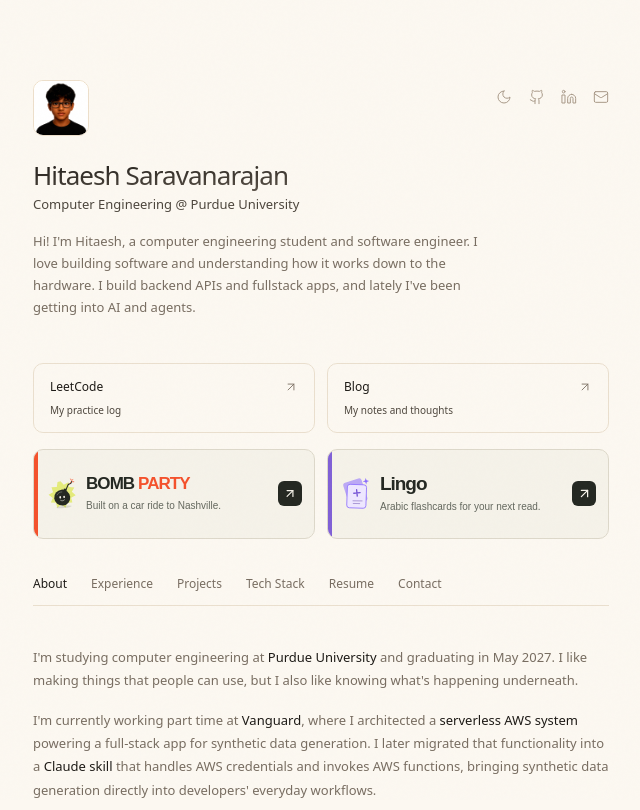
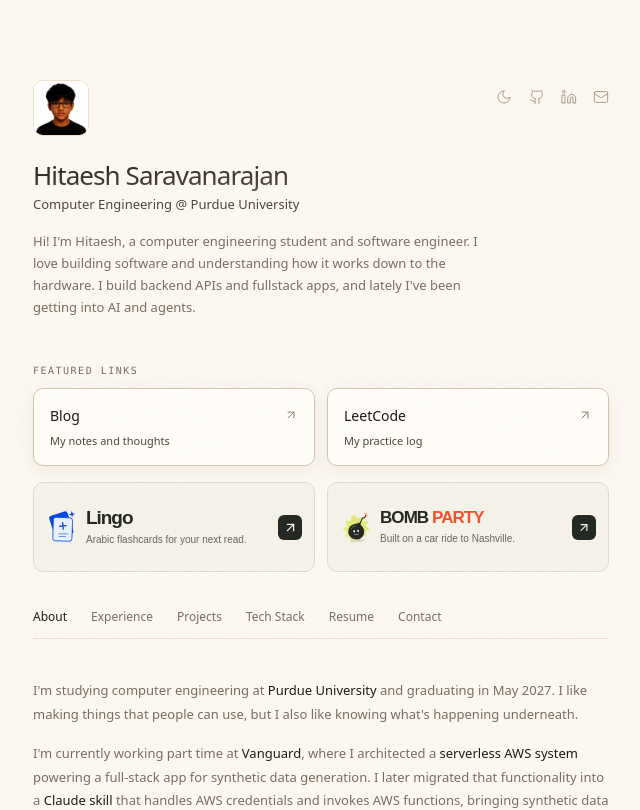
Before and after one commit to hitaesh77/portfolio, a Next.js app: page / in a window 1280 px wide. Shown: the top 810 px of the page, without its empty margins (319-959 px from the left). Built offline with nearby package versions, Linux system fonts and the light colour scheme.

Commit message:
ui revamp

```diff
--- a/app/blog/data.ts
+++ b/app/blog/data.ts
@@ -35,7 +35,7 @@ export const blogEntries: BlogEntry[] = [
     },
     {
       "type": "paragraph",
-      "text": ["I built Lingo for ECE 570, where I was tasked with creating an AI-native app for a specific stakeholder. I reached out to my mentor from Vanguard, ", {"text": "Khanh Tran", "href": "https://www.linkedin.com/in/khanh-tran-544a34208/"}, ", who was learning Arabic and wanted a way to learn vocabulary before reading books or watching movies. The idea was that he could make flashcards for important words before immersing himself in the media, so he could spend more time actually reading or watching and less time pausing to look things up."]
+      "text": ["I built ", {"text": "Lingo", "href": "https://language-media-prep-frontend.vercel.app/"}, " for ", {"text": "Purdue’s ECE 570", "href": "https://engineering.purdue.edu/ECE/Academics/Graduates/Undergraduates/UGO/CourseInfo/courseInfo?courseid=71&show=true&type=grad"}, ", where I was tasked with creating an AI-native app for a specific stakeholder. I reached out to my mentor from Vanguard, ", {"text": "Khanh Tran", "href": "https://www.linkedin.com/in/khanh-tran-544a34208/"}, ", who was learning Arabic and wanted a way to learn vocabulary before reading books or watching movies. The idea was that he could make flashcards for important words before immersing himself in the media, so he could spend more time actually reading or watching and less time pausing to look things up."]
     },
     {
       "type": "paragraph",
--- a/app/components/bomb-party-card.module.css
+++ b/app/components/bomb-party-card.module.css
@@ -1,5 +1,4 @@
 .card { position: relative; display: grid; grid-template-columns: 50px minmax(0, 1fr) auto; align-items: center; gap: 14px; overflow: hidden; min-height: 84px; margin-bottom: 16px; padding: 12px 18px; border: 1px solid #ddd8ca; border-radius: 10px; background: #f5f2e9; color: #242822; text-decoration: none; font-family: Arial, Helvetica, sans-serif; transition: border-color 180ms, box-shadow 180ms; }
-.card::before { content: ""; position: absolute; inset: 0 auto 0 0; width: 4px; background: #f4512c; }
 .card:hover { border-color: #f4512c; box-shadow: 0 6px 18px #24282212; }
 .card:focus-visible { outline: 2px solid #f4512c; outline-offset: 5px; }
 .copy { grid-column: 2; grid-row: 1; min-width: 0; }
@@ -13,7 +12,6 @@
 .art > svg { display: block; width: 100%; transition: transform 180ms; transform: rotate(-6deg); }
 .card:hover .art > svg { transform: rotate(2deg); }
 :global(html.dark) .card { --bomb-fuse: #d4cfbf; background: radial-gradient(ellipse at top right, #f4512c12, transparent 65%), #171916; border-color: #35382e; color: #f5f2e9; }
-:global(html.dark) .card::before { background: #ff7855; }
 :global(html.dark) .title { color: #f5f2e9; }
 :global(html.dark) .title span { color: #ff7855; }
 :global(html.dark) .story { color: #a5aa9a; }
--- a/app/components/lingo-card.module.css
+++ b/app/components/lingo-card.module.css
@@ -1,5 +1,4 @@
-.card { --lingo-accent: #8060d6; position: relative; display: grid; grid-template-columns: 50px minmax(0, 1fr) auto; align-items: center; gap: 14px; min-height: 84px; margin-bottom: 36px; overflow: hidden; padding: 12px 18px; border: 1px solid #ddd8ca; border-radius: 10px; background: #f5f2e9; color: #242822; text-decoration: none; font-family: Arial, Helvetica, sans-serif; transition: border-color 180ms, box-shadow 180ms; }
-.card::before { content: ""; position: absolute; inset: 0 auto 0 0; width: 4px; background: var(--lingo-accent); }
+.card { --lingo-accent: #0048e0; position: relative; display: grid; grid-template-columns: 50px minmax(0, 1fr) auto; align-items: center; gap: 14px; min-height: 84px; margin-bottom: 36px; overflow: hidden; padding: 12px 18px; border: 1px solid #ddd8ca; border-radius: 10px; background: #f5f2e9; color: #242822; text-decoration: none; font-family: Arial, Helvetica, sans-serif; transition: border-color 180ms, box-shadow 180ms; }
 .card:hover { border-color: var(--lingo-accent); box-shadow: 0 6px 18px var(--shadow); }
 .card:focus-visible { outline: 2px solid var(--lingo-accent); outline-offset: 5px; }
 .art { width: 50px; }
@@ -14,10 +13,11 @@
 .action > span { grid-area: 1 / 1; }
 .action svg { grid-area: 1 / 2; transition: transform 180ms; }
 .card:hover .action svg { transform: translate(2px, -2px); }
-:global(html.dark) .card { --lingo-accent: #bca9f5; background: radial-gradient(ellipse at top right, #f4512c12, transparent 65%), #171916; border-color: #35382e; color: #f5f2e9; }
+:global(html.dark) .card { background: radial-gradient(ellipse at top right, #0048e012, transparent 65%), #171916; border-color: #35382e; color: #f5f2e9; }
+:global(html.dark) .card:hover { border-color: var(--lingo-accent); box-shadow: 0 6px 24px #0048e018; }
 :global(html.dark) .title { color: #f5f2e9; }
 :global(html.dark) .story { color: #a5aa9a; }
-:global(html.dark) .action { background: #bca9f5; color: #231d17; }
+:global(html.dark) .action { background: #0048e0; color: #fff; }
 @media (max-width: 480px) { .card { grid-template-columns: 40px minmax(0, 1fr) auto; gap: 10px; padding: 12px 16px; } .art { width: 40px; } .title { font-size: 22px; } .action { padding: 9px; grid-template-columns: 15px; gap: 0; } .action svg { grid-area: 1 / 1; } .action > span, .action::before { display: none; } }
 @media (prefers-reduced-motion: reduce) { .card, .action svg, .art svg { transition: none; } }
 
--- a/app/components/lingo-card.tsx
+++ b/app/components/lingo-card.tsx
@@ -5,11 +5,11 @@ export default function LingoCard({ compact = false }: { compact?: boolean }) {
   return <a href="https://language-media-prep-frontend.vercel.app/" target="_blank" rel="noopener noreferrer" className={`${styles.card} ${compact ? styles.compact : ""}`} aria-label="Try Lingo, Arabic vocabulary flashcards for your next read or watch">
     <span className={styles.art} aria-hidden="true">
       <svg viewBox="0 0 60 64" fill="none">
-        <rect x="7" y="10" width="36" height="44" rx="5" transform="rotate(-12 7 10)" fill="#bca9f5" />
-        <rect x="16" y="12" width="36" height="44" rx="5" transform="rotate(8 16 12)" fill="#eee7ff" stroke="#8b6cff" strokeWidth="1.5" />
-        <path d="M26 30h12m-6-6v12" stroke="#7654d6" strokeWidth="2.5" strokeLinecap="round" />
-        <path d="m23 44 17 2m-17 3 12 1.5" stroke="#a08bcf" strokeWidth="1.5" strokeLinecap="round" />
-        <path d="m51 4 1.5 4.5L57 10l-4.5 1.5L51 16l-1.5-4.5L45 10l4.5-1.5Z" fill="#8b6cff" />
+        <rect x="7" y="10" width="36" height="44" rx="5" transform="rotate(-12 7 10)" fill="#0048e0" />
+        <rect x="16" y="12" width="36" height="44" rx="5" transform="rotate(8 16 12)" fill="#e8f0ff" stroke="#0048e0" strokeWidth="1.5" />
+        <path d="M26 30h12m-6-6v12" stroke="#0048e0" strokeWidth="2.5" strokeLinecap="round" />
+        <path d="m23 44 17 2m-17 3 12 1.5" stroke="#507ed0" strokeWidth="1.5" strokeLinecap="round" />
+        <path d="m51 4 1.5 4.5L57 10l-4.5 1.5L51 16l-1.5-4.5L45 10l4.5-1.5Z" fill="#0048e0" />
       </svg>
     </span>
     <div className={styles.copy}>
--- a/app/page.tsx
+++ b/app/page.tsx
@@ -13,8 +13,10 @@ type TabName = "About" | "Experience" | "Projects" | "Tech" | "Resume" | "Contac
 const tabs: TabName[] = ["About", "Experience", "Projects", "Tech", "Resume", "Contact"];
 
 const languageSkills = ["C++", "C", "Python", "Java", "TypeScript", "SQL", "SystemVerilog"];
-const frameworksCloudSkills = ["Spring Boot", "FastAPI", "React", "Next.js", "Angular", "AWS Lambda", "S3", "API Gateway", "Bedrock"];
-const databasesToolsSkills = ["PostgreSQL", "MySQL", "SQLite", "Git", "Linux", "Docker", "GCP", "REST APIs", "FHIR", "Jira"];
+const frameworkSkills = ["FastAPI", "Flask", "React", "Next.js", "Angular", "Spring Boot"];
+const cloudSkills = ["AWS", "Lambda", "S3", "API Gateway", "Bedrock", "GCP"];
+const databaseSkills = ["PostgreSQL", "MySQL", "SQLite", "DynamoDB"];
+const toolsSkills = ["Git", "Linux", "Docker", "REST APIs", "FHIR", "Jira"];
 function GithubIcon() {
   return (
     <svg width="16" height="16" viewBox="0 0 24 24" fill="none" stroke="currentColor" strokeWidth="1.5" strokeLinecap="round" strokeLinejoin="round">
@@ -92,16 +94,16 @@ function StatusHero() {
 
 function SkillGroup({ title, skills }: { title: string; skills: string[] }) {
   return (
-    <div>
-      <p className="mb-3 font-mono text-[10px] uppercase tracking-[0.15em] text-[var(--text-faint)]">{title}</p>
-      <div className="flex flex-wrap gap-2">
+    <section className="grid gap-3 border-b border-[var(--border)] py-5 sm:grid-cols-[150px_1fr] sm:gap-5">
+      <h3 className="m-0 pt-1 font-mono text-[10px] font-normal uppercase tracking-[0.15em] text-[var(--text-faint)]">{title}</h3>
+      <ul className="m-0 flex list-none flex-wrap gap-x-5 gap-y-2 p-0">
         {skills.map((skill) => (
-          <span className="relative z-0 overflow-hidden rounded-lg border border-[var(--border)] px-3 py-1.5 text-[12px] text-[var(--text-secondary)] transition-colors duration-300 before:absolute before:inset-0 before:-z-10 before:translate-y-full before:bg-[var(--accent)] before:transition-transform before:duration-300 hover:border-[var(--accent)] hover:text-[var(--selection-text)] hover:before:translate-y-0" key={skill}>
+          <li className="text-[12px] leading-[1.7] text-[var(--text-secondary)]" key={skill}>
             {skill}
-          </span>
+          </li>
         ))}
-      </div>
-    </div>
+      </ul>
+    </section>
   );
 }
 
@@ -151,23 +153,26 @@ export default function Page() {
           </p>
         </header>
 
-        <nav aria-label="Writing and daily practice" className="mb-4 grid grid-cols-2 gap-3 max-[360px]:grid-cols-1">
+        <nav aria-label="Writing and daily practice" className="mb-4">
+          <p className="mb-2.5 font-mono text-[10px] uppercase tracking-[0.15em] text-[var(--text-muted)]">Featured links</p>
+          <div className="grid grid-cols-2 gap-3 max-[360px]:grid-cols-1">
           {[
+            { href: "/blog", title: "Blog", description: "My notes and thoughts" },
             { href: "/leetcode", title: "LeetCode", description: "My practice log" },
-            { href: "/blog", title: "Blog", description: "My notes and thoughts" },
           ].map((link) => (
-            <Link key={link.href} href={link.href} className="group rounded-[10px] border border-[var(--border)] px-4 py-3.5 no-underline transition-colors duration-300 hover:border-[var(--border-strong)] hover:bg-[var(--surface)] focus-visible:outline-2 focus-visible:outline-offset-4 focus-visible:outline-[var(--text-primary)]">
-              <span className="flex items-center justify-between gap-3 text-[12px] font-medium text-[var(--text-primary)]">
+            <Link key={link.href} href={link.href} className="group rounded-[10px] border border-[var(--border-strong)] bg-[var(--surface)] px-4 py-4 no-underline shadow-[0_4px_16px_var(--shadow)] transition-colors duration-300 hover:border-[var(--text-muted)] hover:bg-[var(--surface-hover)] focus-visible:outline-2 focus-visible:outline-offset-4 focus-visible:outline-[var(--text-primary)]">
+              <span className="flex items-center justify-between gap-3 text-[14px] font-medium text-[var(--text-primary)]">
                 {link.title}<ArrowUpRight size={14} strokeWidth={1.5} aria-hidden="true" className="shrink-0 text-[var(--text-muted)] transition-transform duration-300 group-hover:translate-x-0.5" />
               </span>
-              <span className="mt-1.5 block text-[10px] leading-relaxed text-[var(--text-secondary)]">{link.description}</span>
+              <span className="mt-1.5 block text-[11px] leading-relaxed text-[var(--text-secondary)]">{link.description}</span>
             </Link>
           ))}
+          </div>
         </nav>
 
         <div className="mb-9 grid grid-cols-2 gap-3 max-[360px]:grid-cols-1">
+          <LingoCard compact />
           <BombPartyCard compact />
-          <LingoCard compact />
         </div>
 
         <nav className="mount mount-d3 mb-10 border-b border-[var(--border)]">
@@ -318,10 +323,12 @@ export default function Page() {
           {activeTab === "Projects" && <Projects />}
 
           {activeTab === "Tech" && (
-            <section className="tab-in grid gap-8">
+            <section className="tab-in border-t border-[var(--border)]" aria-label="Tech stack">
               <SkillGroup title="Languages" skills={languageSkills} />
-              <SkillGroup title="Frameworks / Cloud" skills={frameworksCloudSkills} />
-              <SkillGroup title="Databases / Tools" skills={databasesToolsSkills} />
+              <SkillGroup title="Frameworks" skills={frameworkSkills} />
+              <SkillGroup title="Cloud" skills={cloudSkills} />
+              <SkillGroup title="Databases" skills={databaseSkills} />
+              <SkillGroup title="Tools / APIs" skills={toolsSkills} />
             </section>
           )}
 
```
Also changed, not shown: app/components/projects.tsx (+8 -3 lines).
